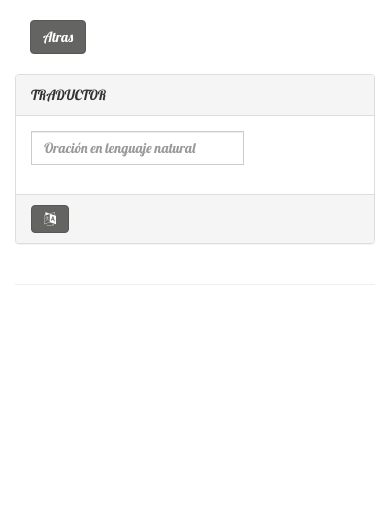
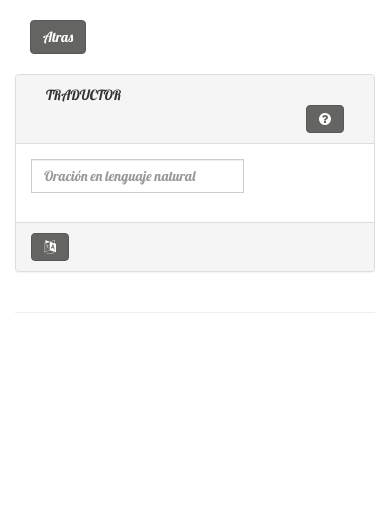
Before and after one commit to jfdlv/senhas, a PHP site: page /traductor1.php in a window 390 px wide. Shown: the top 512 px of the page. Run offline with PHP 8.4, Linux system fonts and the light colour scheme.

Commit message:
Declarar variables nuevos automatas y Menu ayuda traductor

```diff
--- a/modelo.php
+++ b/modelo.php
@@ -9,7 +9,13 @@ header("Content-Type: text/html;charset=utf-8");
 $arrEP = array('SUS','V','ART','SUS');//1
 $arrAct = array('ART','SUS','V','ART','SUS');//2
 $arrNE = array('SUS','ADV','V','SUS'); //3
-$arrInTrans = array('SUS','V','SUS','PRP','ART','SUS','CCT');//4
+$arrE1 = array('SUS','V','SUS');//4
+$arrE2 = array('ART', 'SUS', 'V','SUS');//5
+$arrE3 = array('ART', 'SUS', 'V');//6
+$arrNE1 = array('ART', 'SUS', 'ADV', 'V', 'SUS');//7
+$arrNE2 = array('PRN', 'SUS', 'ADV', 'V', 'SUS');//8
+$arrNE3 = array('ART', 'SUS', 'ADV', 'V');//9
+$arrNE4 = array('PRN', 'SUS', 'ADV', 'V');//10
 // $a= new aut("jaime levantó la casa",null,null,null);
 // $a->idenAut();
 
@@ -29,7 +35,7 @@ class automata{
 	public function idenAut(){
 		//$arr=$this->parsing();
 		$arret=array();
-		global $arrEP, $arrAct, $arrNE, $arrInTrans;
+		global $arrEP, $arrAct, $arrNE;
 		//echo sizeof($arrEP);
 		// $arrEP = array('SUS','V','ART','SUS');//1
 		// $arrAct = array('ART','SUS','V','ART','SUS');//2
--- a/traductor1.php
+++ b/traductor1.php
@@ -10,7 +10,66 @@ session_start();
 	<meta name="viewport" content="width=device-width, initial-scale=1.0">
 </head>
 <body>
+<!-- CONTENIDO PAGINA -->
 	<div class="container-fluid">
+
+<!-- MODAL AYUDA -->
+<div class="modal fade  bs-example-modal-lg" role="dialog" id="modalAyuda">
+				  <div class="modal-dialog">
+				    <div class="modal-content">
+				      <div class="modal-header">
+				        <button type="button" class="close" data-dismiss="modal" aria-label="Close"><span aria-hidden="true">&times;</span></button>
+				        <h4 class="modal-title text-center">Ayuda</h4>
+				      </div>
+				      <div class="modal-body">
+				        <div class="row">
+				        	<div class="col-md-12">
+				        		<p>Con este traductor puedes traducir oraciones enunciativas, enunciativas negativas, predicativas y activas que cumplan con las siguientes estructuras:</p>
+				        	</div>
+				        </div>
+				        <div class="row">
+				        	<div class="col-md-12">
+				        		<img src="imagenesst/estructuras.png" alt="" class="img-responsive" size="100">
+				        	</div>
+				        </div>
+				        <hr>
+				        <div class="row">
+				        	<div class="col-md-12">
+				        		<h3>Siendo:</h3>
+				        	</div>
+				        </div>
+				        <div class="row text-center">
+				        <div class="row">
+				        	<div class="col-md-12">
+				        		<p>SUS = SUSTANTIVO</p>
+				        	</div>
+				        </div>
+				        <div class="row">
+				        	<div class="col-md-12">
+				        		<p>V = VERBO</p>
+				        	</div>
+				        </div>
+				        <div class="row">
+				        	<div class="col-md-12">
+				        		<p>ART = ARTICULO</p>
+				        	</div>
+				        </div>
+				        <div class="row">
+				        	<div class="col-md-12">
+				        		<p>ADV = ADVERBIO</p>
+				        	</div>
+				        </div>
+				        <div class="row">
+				        	<div class="col-md-12">
+				        		<p>PRN = PRONOMBRE</p>
+				        	</div>
+				        </div>
+				        </div>
+				      </div>
+				    </div><!-- /.modal-content -->
+				  </div><!-- /.modal-dialog -->
+</div><!-- /.modal -->
+
 		<br>
 		<div class="row">
 			<div class="col-md-12 cab">
@@ -23,7 +82,14 @@ session_start();
 		<div class="row">
 			<div class="col-md-4 col-md-offset-4">
 				<div class="panel panel-default">
-					  <div class="panel-heading">TRADUCTOR</div>
+					  <div class="panel-heading">
+					  <div class="row">
+					  	<div class="col-md-12">
+					  		<div class="col-md-6 text-left">TRADUCTOR</div>
+					  		<div class="col-md-6 text-right"><a href="#modalAyuda" data-toggle="modal" class="btn btn-primary"><i class="fa fa-question-circle"></i></a></div>
+					  	</div>
+					  </div>
+					  </div>
 					  <div class="panel-body">
 						<form action="cont_trad.php" id="formTrad" class="form" method="post">
 							<div class="formgroup">
@@ -137,5 +203,15 @@ if (isset($_SESSION["imagenes"])) {
     		</div>
     	</div>
 </div>
+
+	<script src="js/jquery.min.js"></script>
+	<script src="js/bootstrap.min.js"></script>
+	<script src="js/validaciones.js"></script>
+	<script>
+
+	// $( document ).ready(function() {
+ //    	$('#alerta').append("si da papa");
+	// });
+	</script>
 </body>
 </html>
```
Also changed, not shown: imagenesst/estructuras.png (added).
